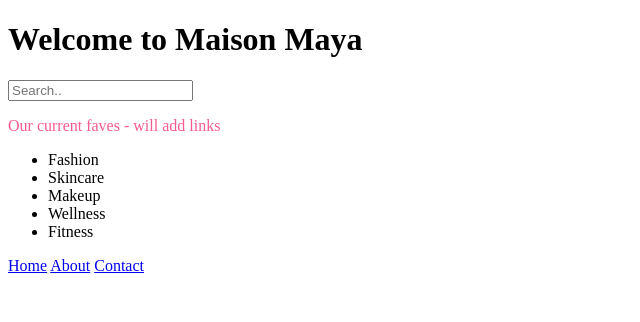
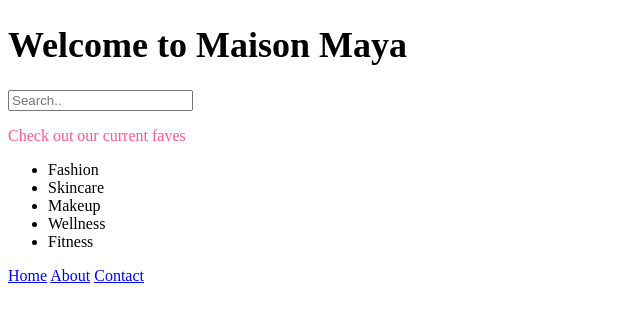
Before and after one commit to MayaK15/class-2-practice, a plain HTML site: page index.html in a window 1280 px wide. Shown: the whole page, without its empty margins (0-640 px from the left). Drawn offline with Linux system fonts and the light colour scheme.

Commit message:
Update index.html

```diff
--- a/index.html
+++ b/index.html
@@ -6,15 +6,17 @@
 </head>
 <body>
 
-    <h1>Welcome to Maison Maya</h1>
+    <h1 style="font-size: 36px;">Welcome to Maison Maya</h1>
     <input type="text" placeholder="Search..">
-    <p style="color:rgba(246, 82, 137, 0.953);">Our current faves - will add links</p>
+    <p style="color:rgba(246, 82, 137, 0.953);">Check out our current faves</p>
+    <div style="border: 1px #000;">
         <ul><li>Fashion</li>
             <li>Skincare</li>
             <li>Makeup</li>
             <li>Wellness</li>
             <li>Fitness</li>
         </ul>
+    </div>
 
     <div>
         <a class="active" href="#home">Home</a>
@@ -22,6 +24,5 @@
         <a href="#contact">Contact</a>
     </div>
 
-    <p></p>
 </body>
 </html>
```
Lines whose indentation alone changed are shown as unchanged.
